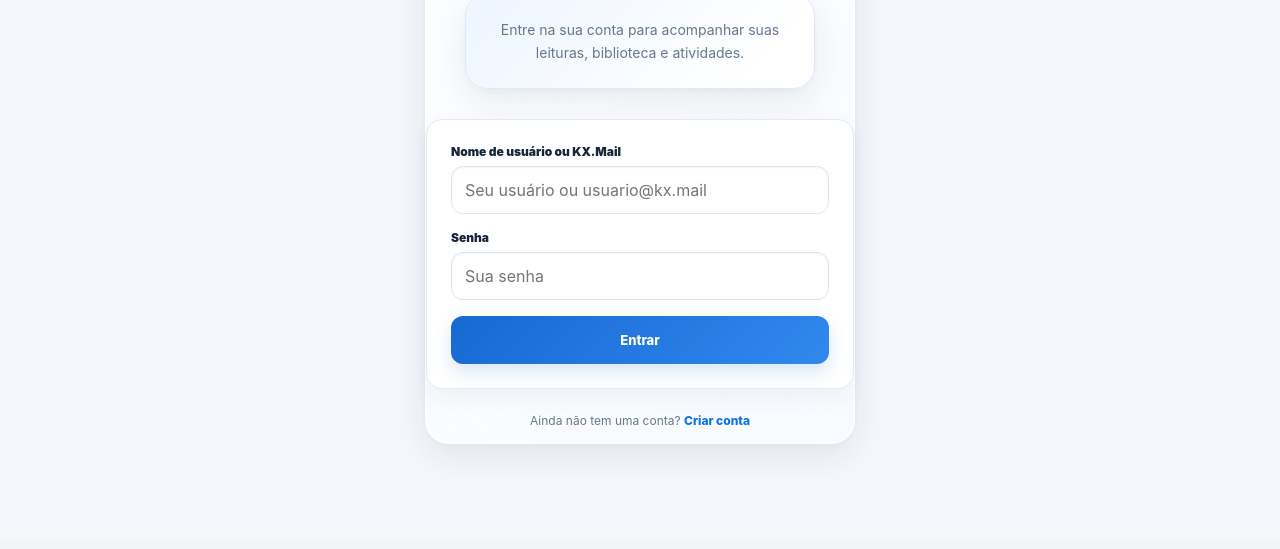
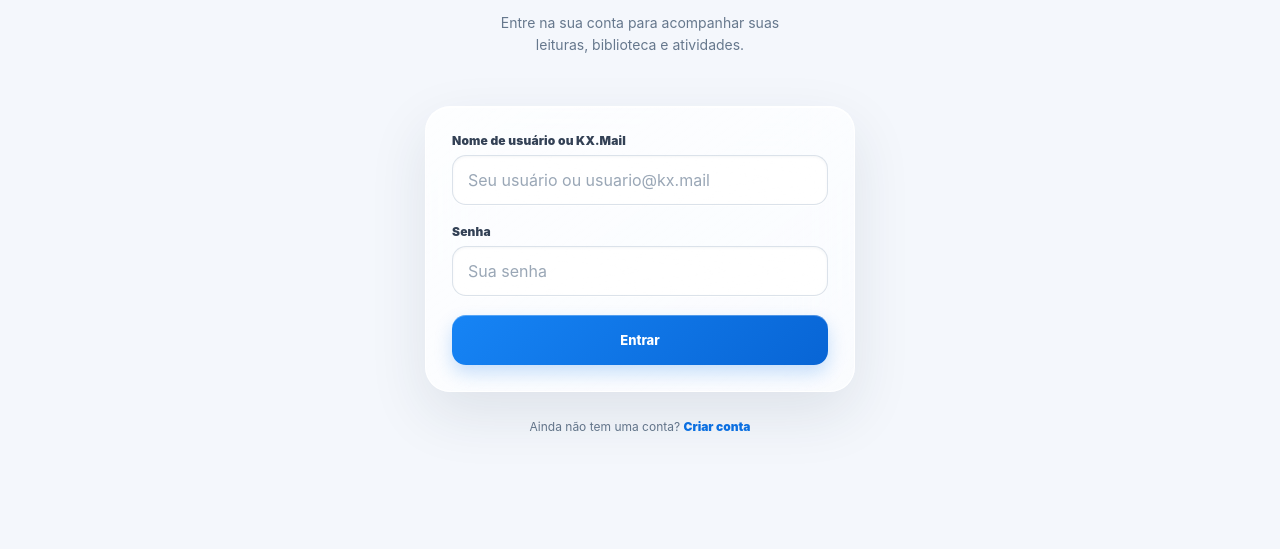
Before and after one commit to tayan-Kingslay/LinkStory, a website: page login.html in a window 1280 px wide. Shown: the part 251-800 px from the top of the page. Drawn offline with nearby package versions, Linux system fonts and the light colour scheme.

Commit message:
AT3: polish Login with Liquid Glass styling

```diff
--- a/login.html
+++ b/login.html
@@ -34,6 +34,116 @@ main{display:grid!important;grid-template-columns:minmax(0,1fr)!important;place-
 .topbar{flex:0 0 auto!important}
 @media(max-width:600px){main{min-height:calc(100svh - 72px)!important;padding:28px 14px 42px!important}.login-box{width:100%!important}.form{padding:20px!important}h1{font-size:40px!important}}
 
+
+/* AT3 — Login: refinamento Liquid Glass, somente visual */
+body:has(.login-box){
+  min-height:100vh;
+  background:
+    radial-gradient(ellipse at 50% 18%,rgba(11,114,231,.075),transparent 34%),
+    radial-gradient(ellipse at 8% 82%,rgba(255,255,255,.88),transparent 42%),
+    #f3f5f8!important;
+}
+.topbar{
+  background:rgba(255,255,255,.62)!important;
+  border:1px solid rgba(255,255,255,.88)!important;
+  -webkit-backdrop-filter:blur(26px) saturate(185%)!important;
+  backdrop-filter:blur(26px) saturate(185%)!important;
+  box-shadow:0 10px 30px rgba(28,43,63,.07),inset 0 1px 0 #ffffff!important;
+}
+.login-box{
+  border:0!important;
+  background:transparent!important;
+  box-shadow:none!important;
+  -webkit-backdrop-filter:none!important;
+  backdrop-filter:none!important;
+  padding:0!important;
+}
+.intro{
+  border:0!important;
+  background:transparent!important;
+  box-shadow:none!important;
+  -webkit-backdrop-filter:none!important;
+  backdrop-filter:none!important;
+  margin-bottom:26px!important;
+}
+.form{
+  position:relative;
+  overflow:hidden;
+  padding:26px!important;
+  border:1px solid rgba(255,255,255,.94)!important;
+  border-radius:25px!important;
+  background:linear-gradient(145deg,rgba(255,255,255,.82),rgba(255,255,255,.58))!important;
+  box-shadow:0 22px 58px rgba(31,48,70,.10),inset 0 1px 0 rgba(255,255,255,.98)!important;
+  -webkit-backdrop-filter:blur(30px) saturate(185%)!important;
+  backdrop-filter:blur(30px) saturate(185%)!important;
+}
+.form:before{
+  content:"";
+  position:absolute;
+  inset:0 18% auto;
+  height:1px;
+  background:linear-gradient(90deg,transparent,rgba(255,255,255,.98),transparent);
+  pointer-events:none;
+}
+.form label{color:#334155!important;font-size:12px!important;letter-spacing:.15px}
+.form input{
+  height:50px!important;
+  margin-bottom:19px!important;
+  padding:0 15px!important;
+  border:1px solid rgba(179,194,211,.48)!important;
+  border-radius:14px!important;
+  background:rgba(255,255,255,.72)!important;
+  box-shadow:inset 0 1px 3px rgba(25,42,62,.045),0 1px 0 rgba(255,255,255,.8)!important;
+  transition:border-color .18s ease,box-shadow .18s ease!important;
+}
+.form input:focus{
+  border-color:rgba(11,114,231,.58)!important;
+  box-shadow:0 0 0 4px rgba(11,114,231,.10),inset 0 1px 3px rgba(25,42,62,.04)!important;
+}
+.form input::placeholder{color:#9aa7b6}
+.primary{
+  min-height:50px!important;
+  border-radius:14px!important;
+  background:linear-gradient(135deg,#1684f5,#0865d5)!important;
+  box-shadow:0 8px 18px rgba(11,114,231,.22),inset 0 1px 0 rgba(255,255,255,.28)!important;
+}
+.primary:active{transform:scale(.985)}
+.message{
+  border:1px solid rgba(11,114,231,.12)!important;
+  background:rgba(226,240,255,.78)!important;
+  border-radius:13px!important;
+}
+.bottom{margin-top:25px!important}
+.bottom a{font-weight:900}
+@media(max-width:600px){
+  main{padding:clamp(22px,5vh,42px) 16px calc(30px + env(safe-area-inset-bottom))!important}
+  .form{padding:22px!important;border-radius:22px!important}
+  .intro{max-width:320px;margin-bottom:23px!important}
+}
+@media(prefers-reduced-motion:reduce){
+  .form input,.primary{transition:none!important}
+}
+html[data-ls-theme="dark"] body:has(.login-box){
+  background:radial-gradient(ellipse at 50% 18%,rgba(32,126,235,.16),transparent 38%),linear-gradient(145deg,#151a22,#202733 58%,#171d26)!important;
+}
+html[data-ls-theme="dark"] .form{
+  border-color:rgba(255,255,255,.14)!important;
+  background:linear-gradient(145deg,rgba(48,58,72,.88),rgba(29,36,47,.84))!important;
+  box-shadow:0 22px 58px rgba(0,0,0,.24),inset 0 1px 0 rgba(255,255,255,.10)!important;
+}
+html[data-ls-theme="dark"] .form label{color:#e5ebf3!important}
+html[data-ls-theme="dark"] .form input{
+  color:#f3f6fb!important;
+  background:rgba(19,26,36,.68)!important;
+  border-color:rgba(255,255,255,.14)!important;
+}
+html[data-ls-theme="dark"] .form input::placeholder{color:#9caabd}
+html[data-ls-theme="dark"] .bottom{color:#c1cad6!important}
+html[data-ls-theme="dark"] .message{
+  color:#d9eaff!important;
+  background:rgba(24,72,122,.42)!important;
+  border-color:rgba(110,174,244,.18)!important;
+}
 </style><link rel="stylesheet" href="visual-system.css?v=4">
 <link rel="stylesheet" href="at3-global.css?v=1">
 <link rel="stylesheet" href="visual-refresh.css?v=2">
```
